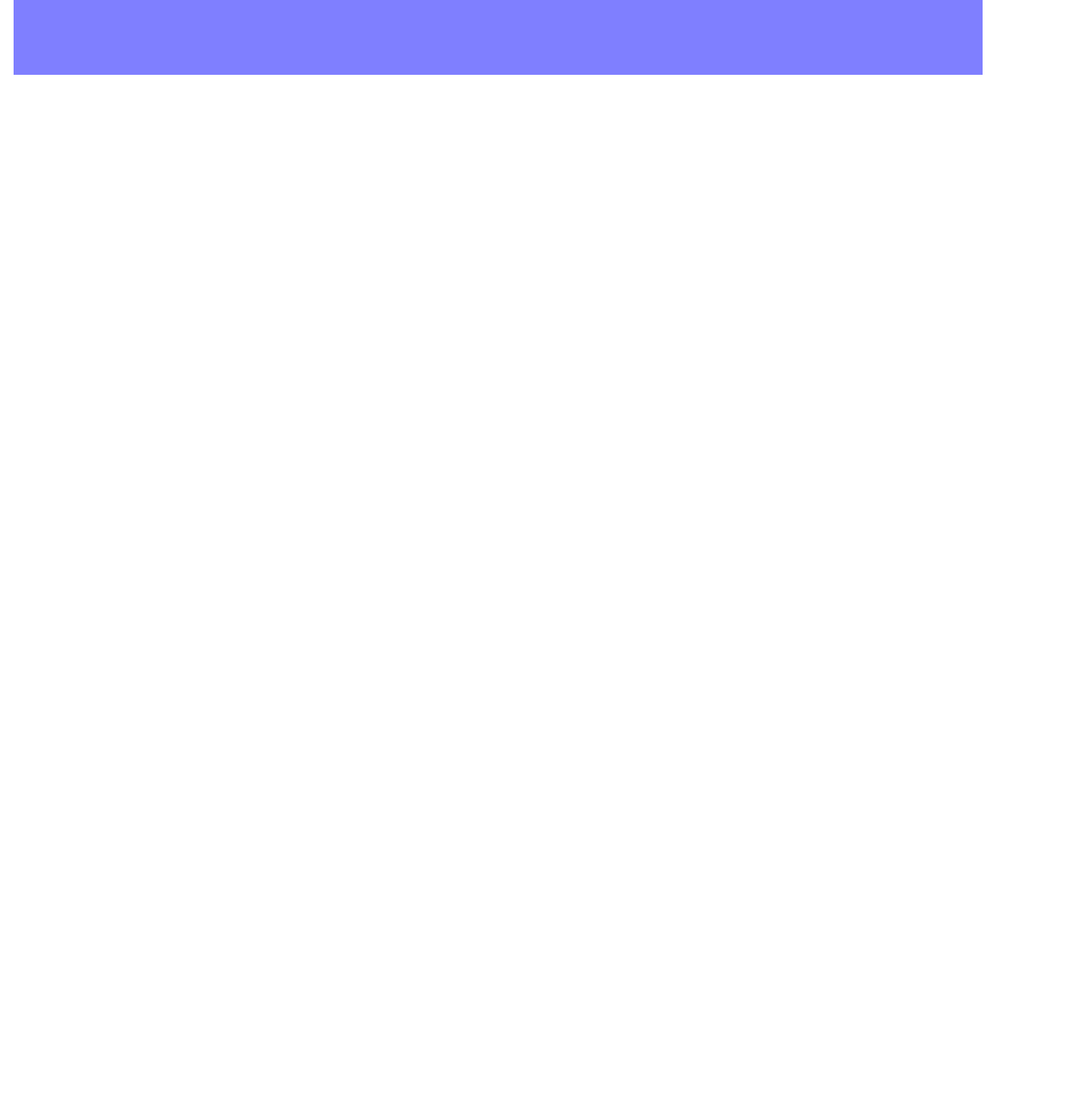
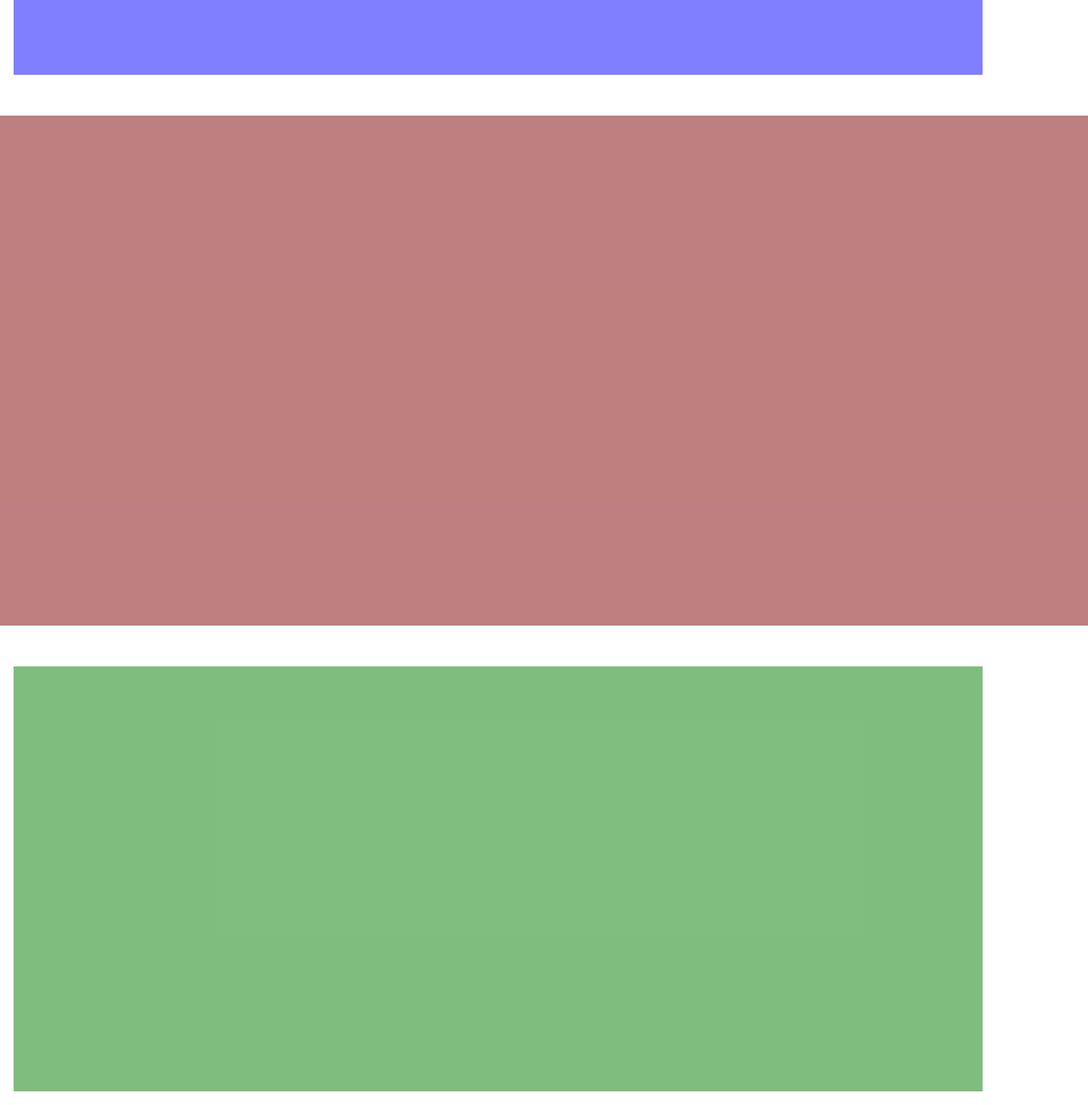
Before and after one commit to pietroline/html-css-bootstrap-freelancer, a plain HTML site: page index.html in a window 1280 px wide. Shown: the part 1440-2740 px from the top of the page at 85% size. Before the commit the page ends 1576 px from the top, so only its background shows below. Drawn offline with nearby package versions, Linux system fonts and the light colour scheme.

Commit message:
main rotto

```diff
--- a/css/style.css
+++ b/css/style.css
@@ -8,7 +8,17 @@
     background-color: rgba(0, 255, 0, 0.5);
 }
 
-.debug main .ms_background{
+.debug main .sect1.ms_background {
     height: 1000px;
     background-color: rgba(0, 0, 255, 0.5);
 }
+
+.debug main .sect2.ms_background{
+    height: 600px;
+    background-color: rgba(125, 0, 0, 0.5);
+}
+
+.debug main .sect3.ms_background{
+    height: 500px;
+    background-color: rgba(0, 125, 0, 0.5);
+}
--- a/index.html
+++ b/index.html
@@ -31,9 +31,17 @@
         </div>
 
         <main>
-            <div class="container-md my-5 mx-3 ms_background">
+            <section class="sect1 container-md my-5 mx-3 ms_background">
 
-            </div>
+            </section>
+
+            <section class="sect2 container-fluid ms_background">
+
+            </section>
+
+            <section class="sect3 container-md my-5 mx-3 ms_background">
+
+            </section>
         </main>
 
 
```
